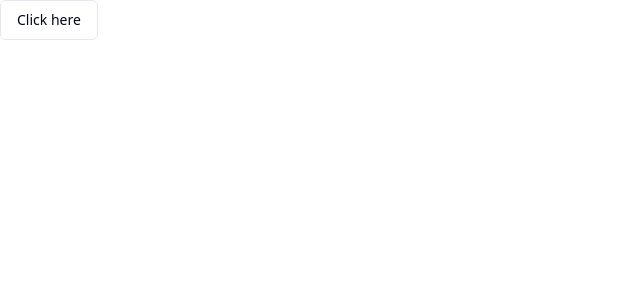
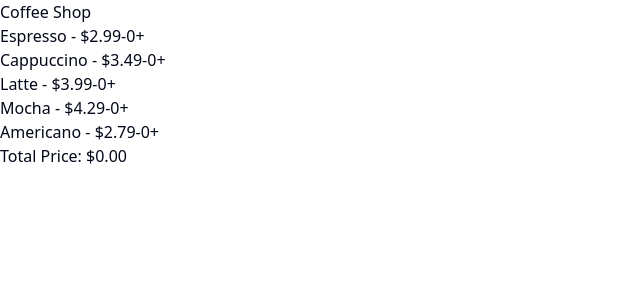
Before and after one commit to f-lab-edu/Kiosk-JM, a Next.js app: page /1 in a window 1280 px wide. Shown: the top 300 px of the page, without its empty margins (0-640 px from the left). Built offline with nearby package versions, Linux system fonts and the light colour scheme.

Commit message:
show total price by useState()

```diff
--- a/components/ButtonIcon.tsx
+++ b/components/ButtonIcon.tsx
@@ -1,14 +1,14 @@
 import { Minus, Plus } from "lucide-react";
 import { Button } from "@/components/ui/button";
 
-export function ButtonIcon({ currentCount, onPlus, onMinus, id }) {
+function ButtonIcon({ count, onPlus, onMinus, id }) {
   return (
     <div id={id}>
-      <Button variant="outline" size="icon" onClick={onMinus}>
+      <Button variant="outline" size="icon" onClick={() => onMinus(id)}>
         <Minus className="h-4 w-4" />
       </Button>
-      {currentCount}
-      <Button variant="outline" size="icon" onClick={onPlus}>
+      {count[id]}
+      <Button variant="outline" size="icon" onClick={() => onPlus(id)}>
         <Plus className="h-4 w-4" />
       </Button>
     </div>
--- a/components/Cart.tsx
+++ b/components/Cart.tsx
@@ -1,8 +1,12 @@
 import Link from "next/link";
 import { Button } from "./ui/button";
 import { useState } from "react";
+import productList from "../pages/api/productList.json";
 
-function Cart() {
+function Cart({ count }) {
+  const totalPrice = productList.coffees.reduce((total, coffee) => {
+    return total + count[coffee.id] * coffee.price;
+  }, 0);
   return (
     <>
       <div
@@ -19,7 +23,10 @@ function Cart() {
             Total
           </div>
           <div className="text-3xl font-semibold leading-none">
-            {/*Todo : show total price*/ "$" + "0.00"}
+            {new Intl.NumberFormat("en-US", {
+              style: "currency",
+              currency: "USD",
+            }).format(totalPrice)}
           </div>
         </div>
         <Button className="w-[173px] h-[145px] bg-amber-300 rounded-[30px] text-black text-2xl font-bold">
--- a/components/CoffeeItem.tsx
+++ b/components/CoffeeItem.tsx
@@ -3,15 +3,7 @@ import Link from "next/link";
 import ButtonIcon from "./ButtonIcon";
 import { useState } from "react";
 
-function CoffeeItem({ id, name, price }) {
-  const [count, setCount] = useState(0);
-  console.log(count * price);
-  const plusHandler = function () {
-    setCount((prev) => prev + 1);
-  };
-  const minusHandler = function () {
-    setCount((prev) => (prev > 0 ? prev - 1 : prev));
-  };
+function CoffeeItem({ id, name, price, count, onPlus, onMinus }) {
   return (
     <div className="w-[195px] h-[287px] relative mb-4">
       <Link href={name}>
@@ -35,9 +27,9 @@ function CoffeeItem({ id, name, price }) {
       </Link>
       <div className="absolute right-[5px] bottom-[5px]">
         <ButtonIcon
-          onPlus={plusHandler}
-          onMinus={minusHandler}
-          currentCount={count}
+          onPlus={() => onPlus(id)}
+          onMinus={() => onMinus(id)}
+          count={count}
           id={id}
         />
       </div>
--- a/components/CoffeeList.tsx
+++ b/components/CoffeeList.tsx
@@ -1,7 +1,7 @@
 import productList from "../pages/api/productList.json";
 import CoffeeItem from "./CoffeeItem";
 
-function CoffeeList() {
+function CoffeeList({ count, onPlus, onMinus }) {
   return (
     <>
       <div className="left-[235px] top-[260px] absolute text-black text-[40px] font-bold leading-[48px]">
@@ -14,6 +14,9 @@ function CoffeeList() {
             name={coffee.name}
             price={coffee.price}
             key={coffee.id}
+            count={count}
+            onPlus={onPlus}
+            onMinus={onMinus}
           />
         ))}
       </div>
--- /dev/null
+++ b/pages/1.tsx
@@ -0,0 +1,52 @@
+import React, { useState } from "react";
+import productList from "./api/productList.json";
+
+const CoffeeShop = () => {
+  const [items, setItems] = useState(
+    productList.coffees.map((item) => ({ ...item, count: 0 }))
+  );
+  console.log(items);
+
+  const handleIncrement = (id) => {
+    const updatedItems = items.map((item) => {
+      if (item.id === id) {
+        return { ...item, count: item.count + 1 };
+      }
+      return item;
+    });
+    setItems(updatedItems);
+  };
+
+  const handleDecrement = (id) => {
+    const updatedItems = items.map((item) => {
+      if (item.id === id && item.count > 0) {
+        return { ...item, count: item.count - 1 };
+      }
+      return item;
+    });
+    setItems(updatedItems);
+  };
+
+  const getTotalPrice = () => {
+    return items.reduce((total, item) => total + item.count * item.price, 0);
+  };
+
+  return (
+    <div>
+      <h2>Coffee Shop</h2>
+      {items.map((item) => (
+        <div key={item.id}>
+          <span>
+            {item.name} - ${item.price.toFixed(2)}
+          </span>
+          <button onClick={() => handleDecrement(item.id)}>-</button>
+          <span>{item.count}</span>
+          <button onClick={() => handleIncrement(item.id)}>+</button>
+        </div>
+      ))}
+      <h3>Total Price: ${getTotalPrice().toFixed(2)}</h3>
+    </div>
+  );
+};
+
+export default CoffeeShop;
--- a/pages/index.tsx
+++ b/pages/index.tsx
@@ -2,8 +2,36 @@ import Cart from "@/components/Cart";
 import CoffeeList from "@/components/CoffeeList";
 import Navbar from "@/components/Navbar";
 import Image from "next/image";
+import { useState } from "react";
+import productList from "./api/productList.json";
 
 export default function Home() {
+  const [count, setCount] = useState(
+    productList.coffees.reduce((state, coffee) => {
+      state[coffee.id] = 0;
+      return state;
+    }, {})
+  );
+  console.log(count);
+  const plusHandler = function (id) {
+    setCount((prevCount) => {
+      return {
+        ...prevCount,
+        [id]: prevCount[id] + 1,
+      };
+    });
+  };
+  const minusHandler = function (id) {
+    setCount((prevCount) => {
+      if (count[id] <= 0) return prevCount;
+
+      return {
+        ...prevCount,
+        [id]: prevCount[id] - 1,
+      };
+    });
+  };
+
   return (
     <div className="w-[842px] h-[1224px] bg-white rounded-[30px] absolute mx-auto">
       <Image
@@ -14,8 +42,8 @@ export default function Home() {
         alt="BackgroundImg"
       />
       <Navbar />
-      <Cart />
-      <CoffeeList />
+      <Cart count={count} />
+      <CoffeeList count={count} onPlus={plusHandler} onMinus={minusHandler} />
     </div>
   );
 }
```
